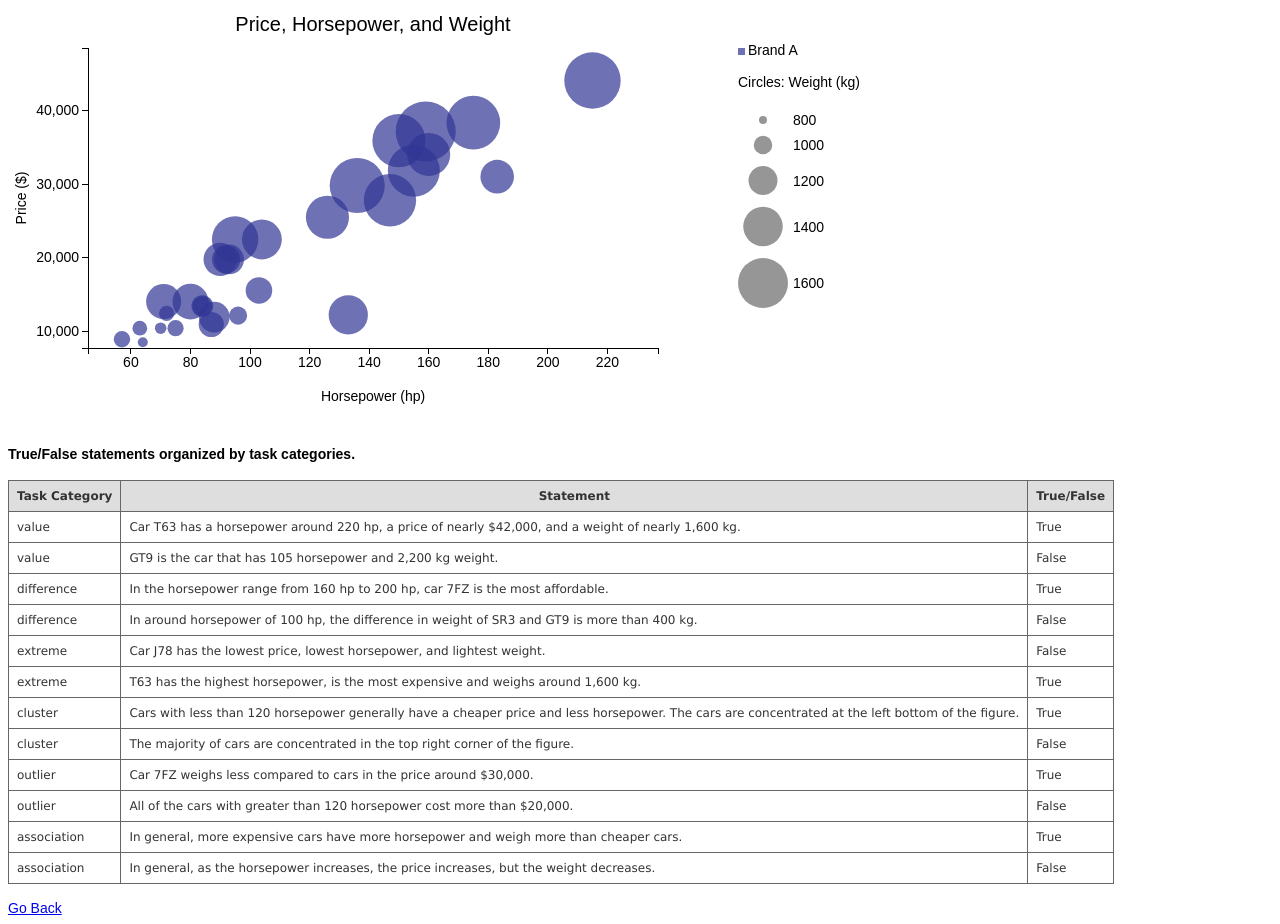
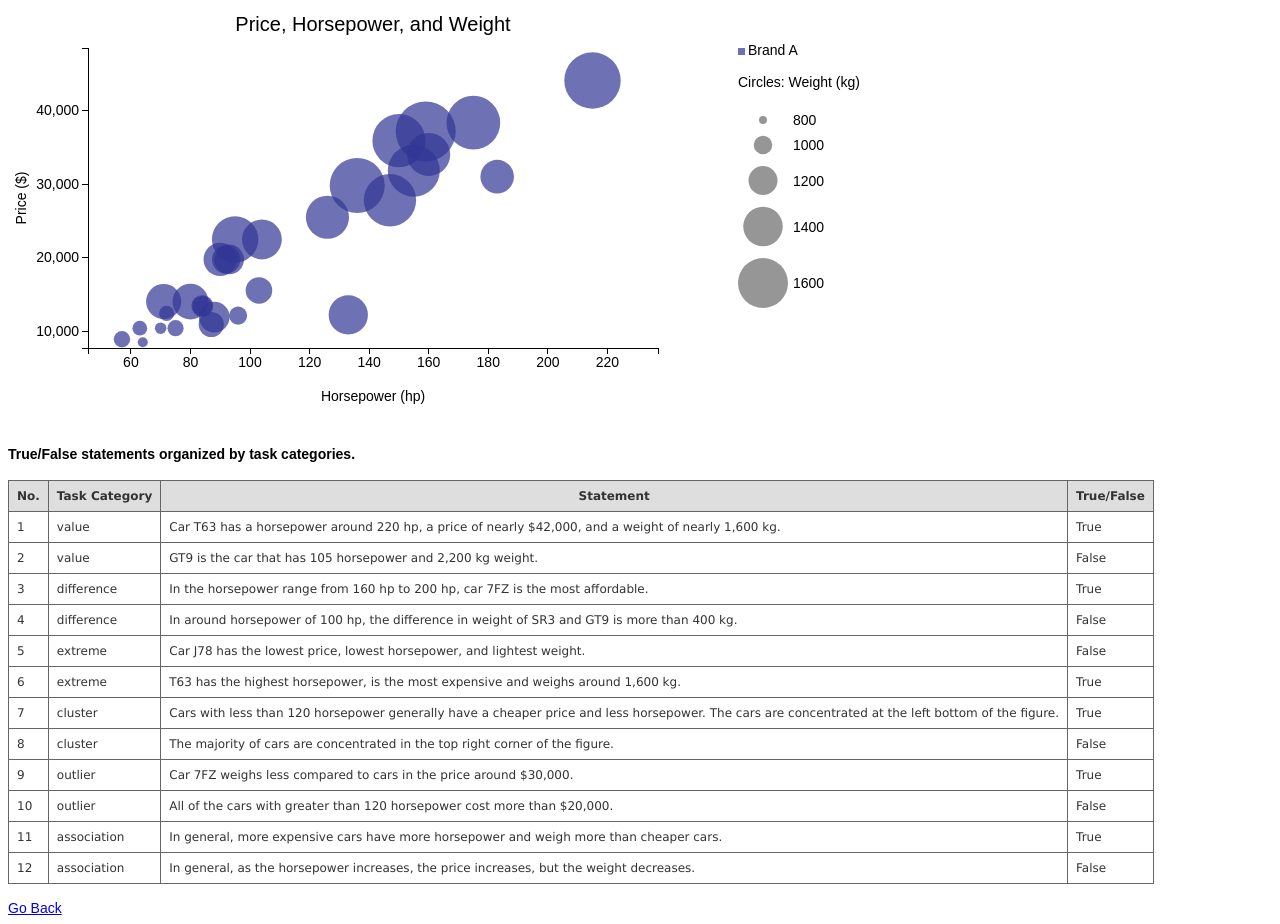
Before and after one commit to visint13/visint13.github.io, a plain HTML site: page bubble.html in a window 1280 px wide. Drawn offline with Linux system fonts and the light colour scheme.

Commit message:
Update bubble.html
add No. column

```diff
--- a/bubble.html
+++ b/bubble.html
@@ -19,66 +19,79 @@
 
 		<table class="gridtable">
 		<tr>
+		  <th>No.</th>
 		  <th>Task Category</th>
 		  <th>Statement</th>
 		  <th>True/False</th>
 		</tr>
 		<tr>
+		  <td>1</td>
 		  <td>value</td>
 		  <td>Car T63 has a horsepower around 220 hp, a price of nearly $42,000, and a weight of nearly 1,600 kg.</td>
 		  <td>True</td>
 		</tr>
 		<tr>
+		  <td>2</td>
 		  <td>value</td>
 		  <td>GT9 is the car that has 105 horsepower and 2,200 kg weight.</td>
 		  <td>False</td>
 		</tr>
 		<tr>
+		  <td>3</td>
 		  <td>difference</td>
 		  <td>In the horsepower range from 160 hp to 200 hp, car 7FZ is the most affordable. </td>
 		  <td>True</td>
 		</tr>
 		<tr>
+		  <td>4</td>
 		  <td>difference</td>
 		  <td>In around horsepower of 100 hp, the difference in weight of SR3 and GT9 is more than 400 kg.</td>
 		  <td>False</td>
 		</tr>
 		<tr>
+		  <td>5</td>
 		  <td>extreme</td>
 		  <td>Car J78 has the lowest price, lowest horsepower, and lightest weight.</td>
 		  <td>False</td>
 		</tr>
 		<tr>
+		  <td>6</td>
 		  <td>extreme</td>
 		  <td>T63 has the highest horsepower, is the most expensive and weighs around 1,600 kg.</td>
 		  <td>True</td>
 		</tr>
 		<tr>
+		  <td>7</td>
 		  <td>cluster</td>
 		  <td>Cars with less than 120 horsepower generally have a cheaper price and less horsepower. The cars are concentrated at the left bottom of the figure.</td>
 		  <td>True</td>
 		</tr>
 		<tr>
+		  <td>8</td>
 		  <td>cluster</td>
 		  <td>The majority of cars are concentrated in the top right corner of the figure.</td>
 		  <td>False</td>
 		</tr>
 		<tr>
+		  <td>9</td>
 		  <td>outlier</td>
 		  <td>Car 7FZ weighs less compared to cars in the price around $30,000.</td>
 		  <td>True</td>
 		</tr>
 		<tr>
+		  <td>10</td>
 		  <td>outlier</td>
 		  <td>All of the cars with greater than 120 horsepower cost more than $20,000.</td>
 		  <td>False</td>
 		</tr>
 		<tr>
+		  <td>11</td>
 		  <td>association</td>
 		  <td>In general, more expensive cars have more horsepower and weigh more than cheaper cars.</td>
 		  <td>True</td>
 		</tr>
 		<tr>
+		  <td>12</td>
 		  <td>association</td>
 		  <td>In general, as the horsepower increases, the price increases, but the weight decreases.</td>
 		  <td>False</td>
```
